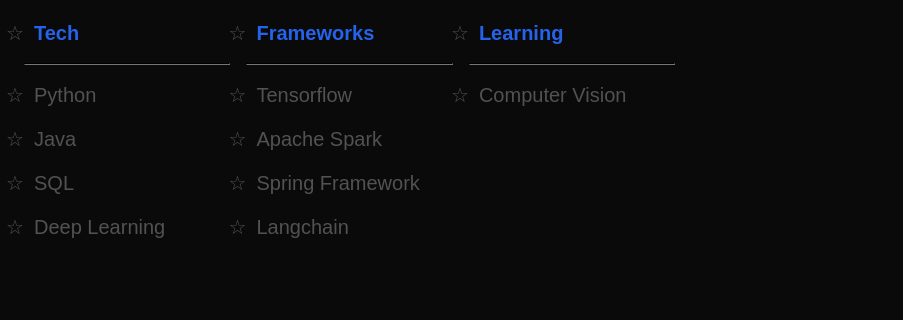
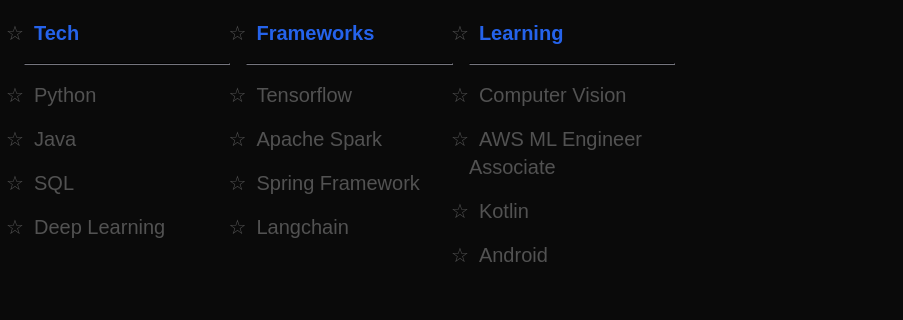
Before and after one commit to AngelUndeveloped/angel_undeveloped_portfolio, a website built with Vite: page index.html in a window 1280 px wide. Shown: the part 2680-3000 px from the top of the page, without its empty margins (0-903 px from the left). Built offline with nearby package versions, Linux system fonts and the light colour scheme; a web font is replaced by a local one.

Commit message:
update what i am learning

```diff
--- a/index.html
+++ b/index.html
@@ -168,6 +168,9 @@
                 <li class="about__list"><strong>Learning</strong></li>
                 <hr class="about__hr">
                 <li class="about__list">Computer Vision</li>
+                <li class="about__list">AWS ML Engineer Associate</li>
+                <li class="about__list">Kotlin</li>
+                <li class="about__list">Android</li>
               </ul>
             </div>
       </div>
```
